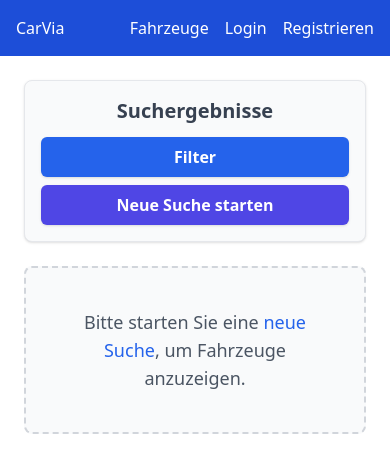
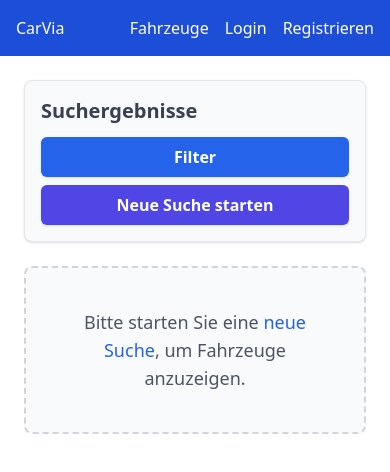
Before and after one commit to macelivity/carvia, a React (Vite) app in the folder frontend/: page /vehicles in a window 390 px wide. Shown: the top 472 px of the page. Built offline with nearby package versions, Linux system fonts and the light colour scheme; some icons are missing.

Commit message:
Titel Datum und Ort hinzugefügt auf der Fahrzeuge-Seite

```diff
--- a/frontend/src/pages/Vehicles.jsx
+++ b/frontend/src/pages/Vehicles.jsx
@@ -224,8 +224,6 @@ export default function Vehicles() {
     };
 
 	const executeUpdateVehicles = (filtersToUse) => {
-		console.log("Vehicles: ", vehicles);
-		console.log("Aktuelle Filter: ", filtersToUse);
 		const vehiclesToDisplay = [];
 		for (const vehicle of vehicles) {
 			if (vehicle.latitude && vehicle.longitude) {
@@ -353,7 +351,16 @@ export default function Vehicles() {
 
 			<div className={`w-full ${user.role !== "guest" ? 'md:w-3/5 lg:w-2/3' : 'md:w-full'} p-6 overflow-y-auto`}>
 				<div className="mb-6 p-4 border rounded-lg shadow bg-gray-50 flex flex-col sm:flex-row justify-between items-center space-y-3 sm:space-y-0 sm:space-x-3">
-					<h2 className="text-xl font-semibold text-gray-700">Suchergebnisse</h2>
+					<div className="flex flex-col sm:flex-row sm:space-x-3 space-y-2 sm:space-y-0 w-full sm:w-auto">
+						<h2 className="text-xl font-semibold text-gray-700">Suchergebnisse</h2>
+						{
+							location.state &&
+								<>
+									<h2 className="text-xl font text-gray-700">{new Date(location.state.searchFilter.start_datum).toLocaleDateString('de-DE')}</h2>
+									<h2 className="text-xl font text-gray-700">{location.state.searchFilter.abholort_stadt}</h2>
+								</>
+						}
+					</div>
 					<div className="flex flex-col sm:flex-row sm:space-x-3 space-y-2 sm:space-y-0 w-full sm:w-auto">
 						{
 							user.role !== 'guest' &&
```
